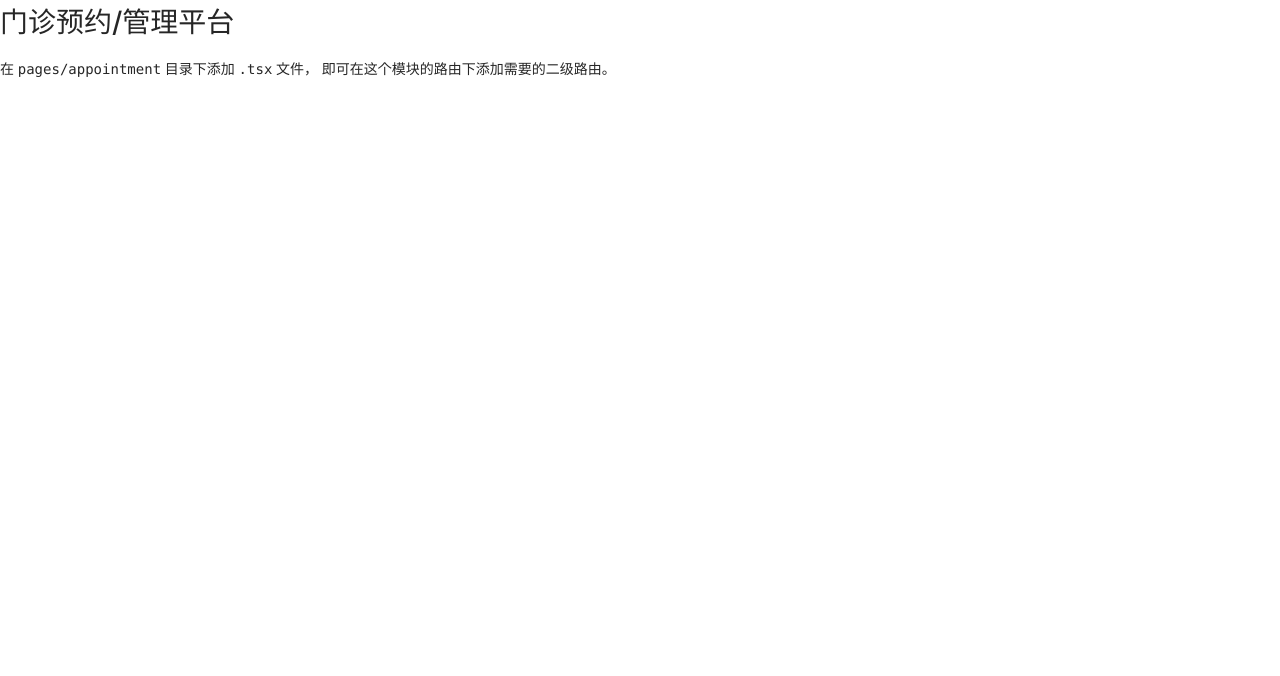
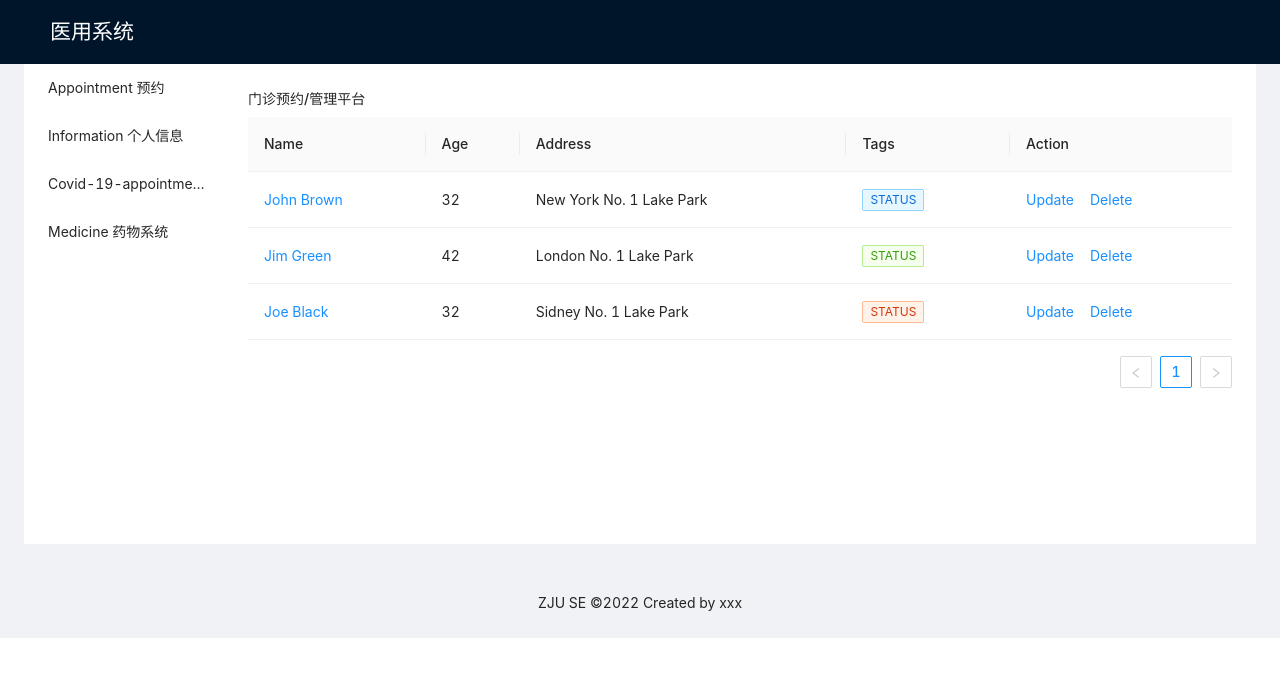
Before and after one commit to yuaanlin/zju-se-project, a Next.js app: page /appointment in a window 1280 px wide. Shown: the top 676 px of the page. Built offline with nearby package versions, Linux system fonts and the light colour scheme.

Commit message:
[+] Add SiderMenu & Appointment page's UI

```diff
--- a/package.json
+++ b/package.json
@@ -11,7 +11,7 @@
   "dependencies": {
     "@typescript-eslint/eslint-plugin": "^5.18.0",
     "@typescript-eslint/parser": "^5.18.0",
-    "antd": "^4.20.2",
+    "antd": "^4.20.3",
     "eslint-plugin-import": "^2.26.0",
     "eslint-plugin-react": "^7.29.4",
     "next": "12.1.4",
--- a/pages/_app.tsx
+++ b/pages/_app.tsx
@@ -1,9 +1,35 @@
 import '../styles/globals.css';
+import 'antd/dist/antd.css';
+import { Layout, Menu } from 'antd';
 import type { AppProps } from 'next/app';
-import 'antd/dist/antd.css';
+
+const { Header, Footer } = Layout;
 
 function MyApp({ Component, pageProps }: AppProps) {
-  return <Component {...pageProps} />;
+  return (
+    <Layout>
+      <Header className={'header'}>
+        <div className={'logo'} >
+          <h1
+            style={{ color:'#fff' }}
+          >
+            医用系统
+          </h1>
+        </div>
+        <Menu theme={'dark'} mode={'horizontal'} />
+      </Header>
+      <Layout>
+        <Layout style={{ padding:'0 24px 24px' }}>
+          <Component {...pageProps} />
+        </Layout>
+      </Layout>
+      <Footer
+        style={{ textAlign: 'center' }}
+      >
+        ZJU SE ©2022 Created by xxx
+      </Footer>
+    </Layout>
+  );
 }
 
 export default MyApp;
--- a/pages/appointment/index.tsx
+++ b/pages/appointment/index.tsx
@@ -1,11 +1,135 @@
+import SiderMenu from '../component/SiderMenu';
+import { Table, Tag, Space, Modal, Layout } from 'antd';
+import { useState } from 'react';
+const { Content } = Layout;
+
+function findColor(tag: number) {
+  let t = tagColor.find(x=>x.status == tag);
+  return t ? t.color : 'green';
+}
+const tagColor = [
+  {
+    status: 0,
+    color: 'blue',
+  },
+  {
+    status: 1,
+    color: 'green',
+  },
+  {
+    status: 2,
+    color: 'volcano',
+  }
+];
+const columns = [
+  {
+    title: 'Name',
+    dataIndex: 'name',
+    key: 'name',
+    render: (text:string) => <a>{text}</a>,
+  },
+  {
+    title: 'Age',
+    dataIndex: 'age',
+    key: 'age',
+  },
+  {
+    title: 'Address',
+    dataIndex: 'address',
+    key: 'address',
+  },
+  {
+    title: 'Tags',
+    key: 'tags',
+    dataIndex: 'tags',
+    //TODO: tag需要设置为interface，设置预约的状态
+    render: (tag: any) => (
+      <Tag color={findColor(tag)} key={tag}>
+        STATUS
+      </Tag>
+    ),
+  },
+  {
+    title: 'Action',
+    key: 'action',
+    //TODO:record为表的row数据类型，创建接口
+    render: (text: any, record: any) => (
+      <Space size="middle">
+        <a>Update</a>
+        <a>Delete</a>
+      </Space>
+    ),
+  },
+];
+
+const data = [
+  {
+    key: '1',
+    name: 'John Brown',
+    age: 32,
+    address: 'New York No. 1 Lake Park',
+    tags: 0,
+  },
+  {
+    key: '2',
+    name: 'Jim Green',
+    age: 42,
+    address: 'London No. 1 Lake Park',
+    tags: 1,
+  },
+  {
+    key: '3',
+    name: 'Joe Black',
+    age: 32,
+    address: 'Sidney No. 1 Lake Park',
+    tags: 2,
+  },
+];
 export default function AppointmentPage() {
+  const [modalVisible, setModalVisible] = useState(false);
+  const showModal = () => {
+    setModalVisible(true);
+  };
+
+  const handleOk = () => {
+    setModalVisible(false);
+  };
+
+  const handleCancel = () => {
+    setModalVisible(false);
+  };
   return (
-    <div>
-      <h1>门诊预约/管理平台</h1>
-      <p>
-        在 <code>pages/appointment</code> 目录下添加 <code>.tsx</code> 文件，
-        即可在这个模块的路由下添加需要的二级路由。
-      </p>
-    </div>
+    <>
+      <SiderMenu />
+      <Content
+        className="site-layout-background"
+        style={{
+          background: '#fff',
+          padding: 24,
+          margin: 0,
+          minHeight: 480,
+        }}
+      >
+        <div>
+          <h1>门诊预约/管理平台</h1>
+          <Table
+            onRow={record => {
+              return { onClick: () => {setModalVisible(true);} };
+            }}
+            columns={columns}
+            dataSource={data}
+          />
+          <Modal
+            title="Basic Modal"
+            visible={modalVisible}
+            onOk={handleOk}
+            onCancel={handleCancel}>
+            <p>Some contents...</p>
+            <p>Some contents...</p>
+            <p>Some contents...</p>
+          </Modal>
+        </div>
+      </Content>
+    </>
   );
 }
--- /dev/null
+++ b/pages/component/SiderMenu.tsx
@@ -0,0 +1,42 @@
+import { Layout, Menu } from 'antd';
+import Link from 'next/link';
+
+const { Sider } = Layout;
+export default function SiderMenu() {
+  const menuList: { key: string; url: string }[] = [
+    {
+      key: 'Appointment 预约',
+      url: '/appointment'
+    },
+    {
+      key: 'Information 个人信息',
+      url: '/account'
+    },
+    {
+      key: 'Covid-19-appointment 核酸检测预约 ',
+      url: '/covid-19-testing'
+    },
+    {
+      key: 'Medicine 药物系统',
+      url: '/medicine'
+    }
+  ];
+  return (
+    <Sider width={200} className={'site-layout-background'}>
+      <Menu
+        mode={'inline'}
+        style={{ height: '100%', borderRight: 0 }}
+      >
+        {menuList.map(item => {
+          if(item) {
+            return (
+              <Menu.Item key={item.key}>
+                <Link href={item.url}><a>{item.key}</a></Link>
+              </Menu.Item>
+            );
+          }
+        })}
+      </Menu>
+    </Sider>
+  );
+}
```
Also changed, not shown: pages/account/index.tsx (+16 -0 lines), pages/covid-19-testing/index.tsx (+17 -0 lines), pages/medicine/index.tsx (+16 -0 lines).
